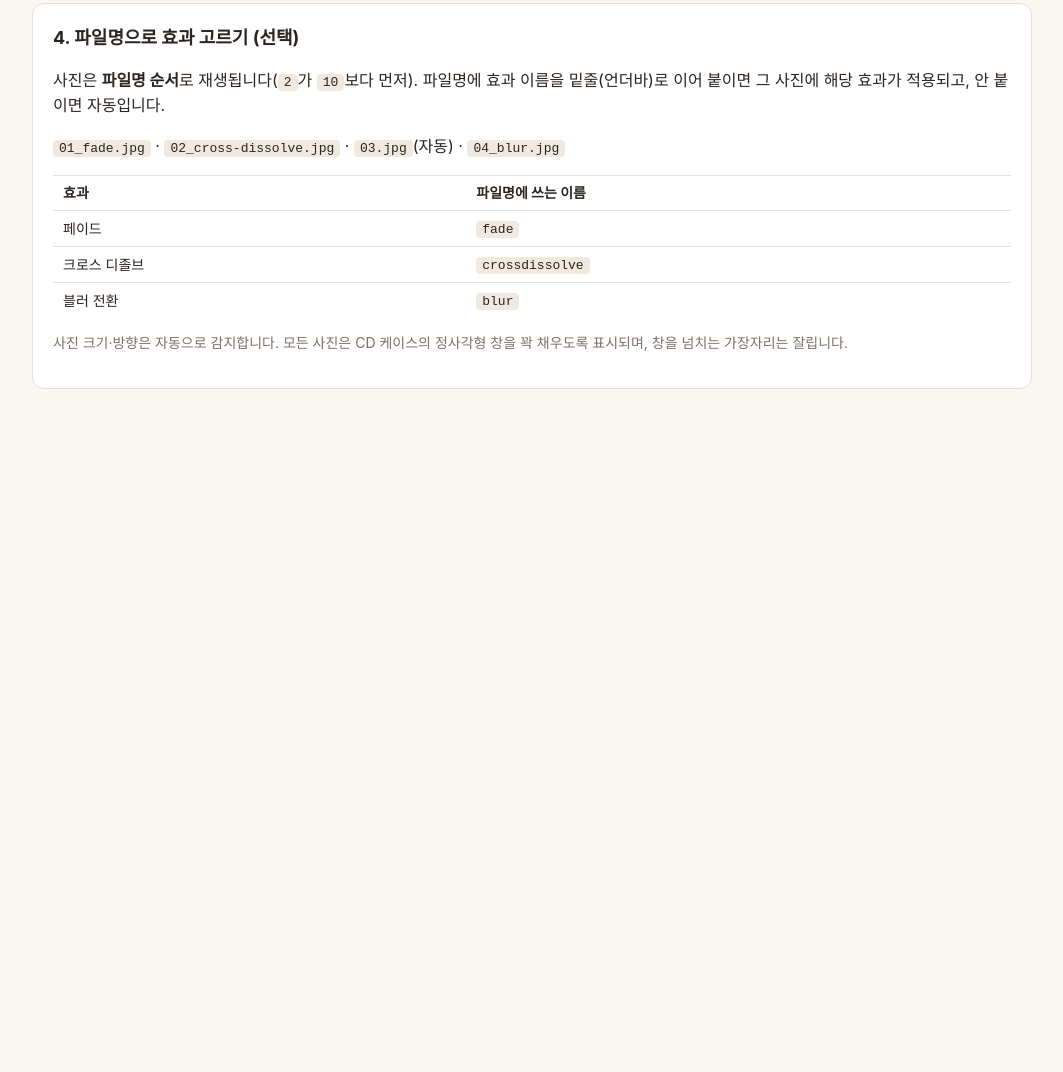
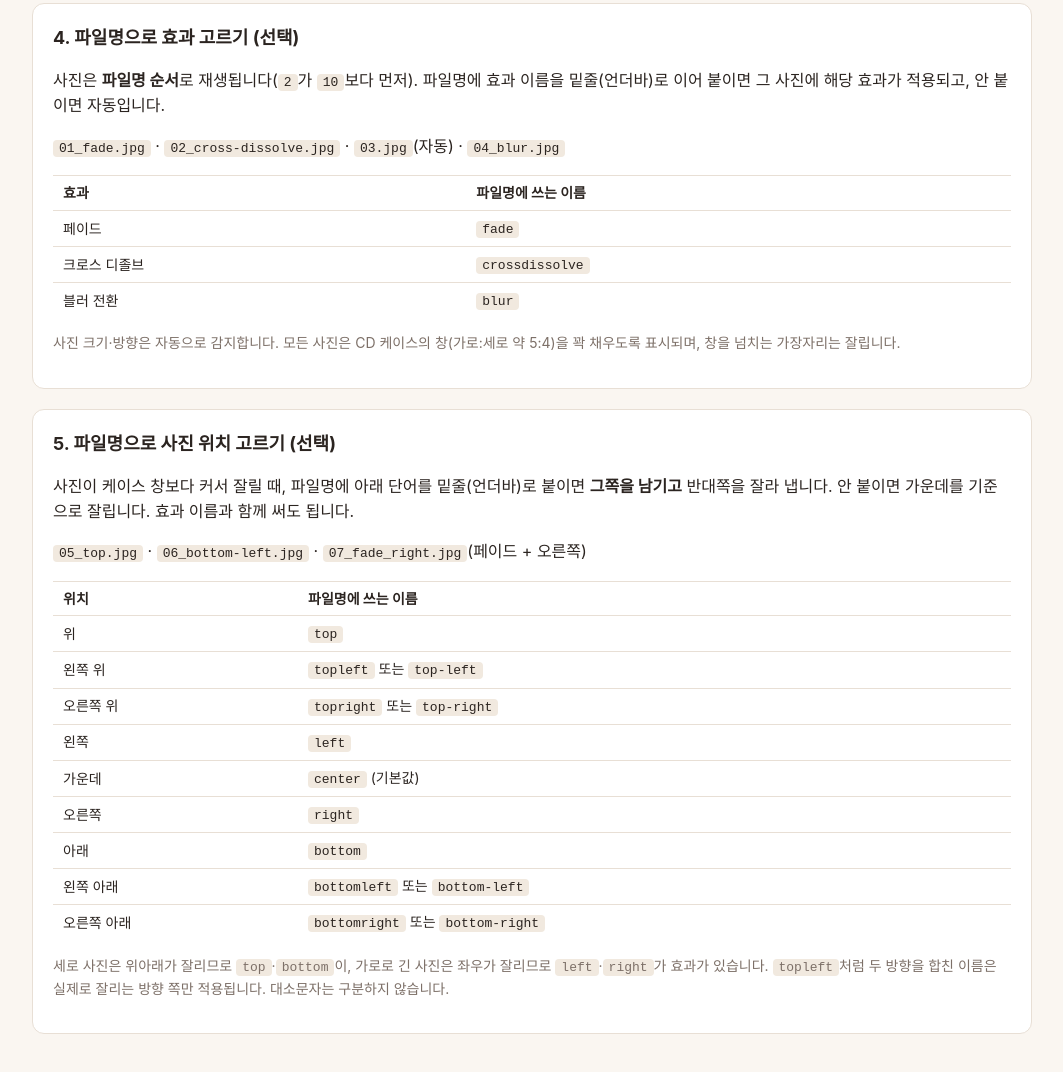
Before and after one commit to apffjfjd/wedding-moving-poster, a website: page pages/index.html in a window 1280 px wide. Shown: the part 1141-2213 px from the top of the page, without its empty margins (108-1171 px from the left). Before the commit the page ends 1614 px from the top, so only its background shows below. Drawn offline with Linux system fonts and the light colour scheme; files that its build step writes are made by us from their sources; files whose address does not match are found by name.

Commit message:
url 생성 화면에 화면 위치 조정 기능 설명 추가

```diff
--- a/pages/index.html
+++ b/pages/index.html
@@ -76,7 +76,28 @@
         <thead><tr><th>효과</th><th>파일명에 쓰는 이름</th></tr></thead>
         <tbody></tbody>
       </table>
-      <p class="muted">사진 크기·방향은 자동으로 감지합니다. 모든 사진은 CD 케이스의 정사각형 창을 꽉 채우도록 표시되며, 창을 넘치는 가장자리는 잘립니다.</p>
+      <p class="muted">사진 크기·방향은 자동으로 감지합니다. 모든 사진은 CD 케이스의 창(가로:세로 약 5:4)을 꽉 채우도록 표시되며, 창을 넘치는 가장자리는 잘립니다.</p>
+    </section>
+
+    <section class="card">
+      <h2>5. 파일명으로 사진 위치 고르기 (선택)</h2>
+      <p>사진이 케이스 창보다 커서 잘릴 때, 파일명에 아래 단어를 밑줄(언더바)로 붙이면 <b>그쪽을 남기고</b> 반대쪽을 잘라 냅니다. 안 붙이면 가운데를 기준으로 잘립니다. 효과 이름과 함께 써도 됩니다.</p>
+      <p><code>05_top.jpg</code> · <code>06_bottom-left.jpg</code> · <code>07_fade_right.jpg</code>(페이드 + 오른쪽)</p>
+      <table class="rules">
+        <thead><tr><th>위치</th><th>파일명에 쓰는 이름</th></tr></thead>
+        <tbody>
+          <tr><td>위</td><td><code>top</code></td></tr>
+          <tr><td>왼쪽 위</td><td><code>topleft</code> 또는 <code>top-left</code></td></tr>
+          <tr><td>오른쪽 위</td><td><code>topright</code> 또는 <code>top-right</code></td></tr>
+          <tr><td>왼쪽</td><td><code>left</code></td></tr>
+          <tr><td>가운데</td><td><code>center</code> (기본값)</td></tr>
+          <tr><td>오른쪽</td><td><code>right</code></td></tr>
+          <tr><td>아래</td><td><code>bottom</code></td></tr>
+          <tr><td>왼쪽 아래</td><td><code>bottomleft</code> 또는 <code>bottom-left</code></td></tr>
+          <tr><td>오른쪽 아래</td><td><code>bottomright</code> 또는 <code>bottom-right</code></td></tr>
+        </tbody>
+      </table>
+      <p class="muted">세로 사진은 위아래가 잘리므로 <code>top</code>·<code>bottom</code>이, 가로로 긴 사진은 좌우가 잘리므로 <code>left</code>·<code>right</code>가 효과가 있습니다. <code>topleft</code>처럼 두 방향을 합친 이름은 실제로 잘리는 방향 쪽만 적용됩니다. 대소문자는 구분하지 않습니다.</p>
     </section>
   </main>
   <script type="module" src="./js/generator.js"></script>
```
